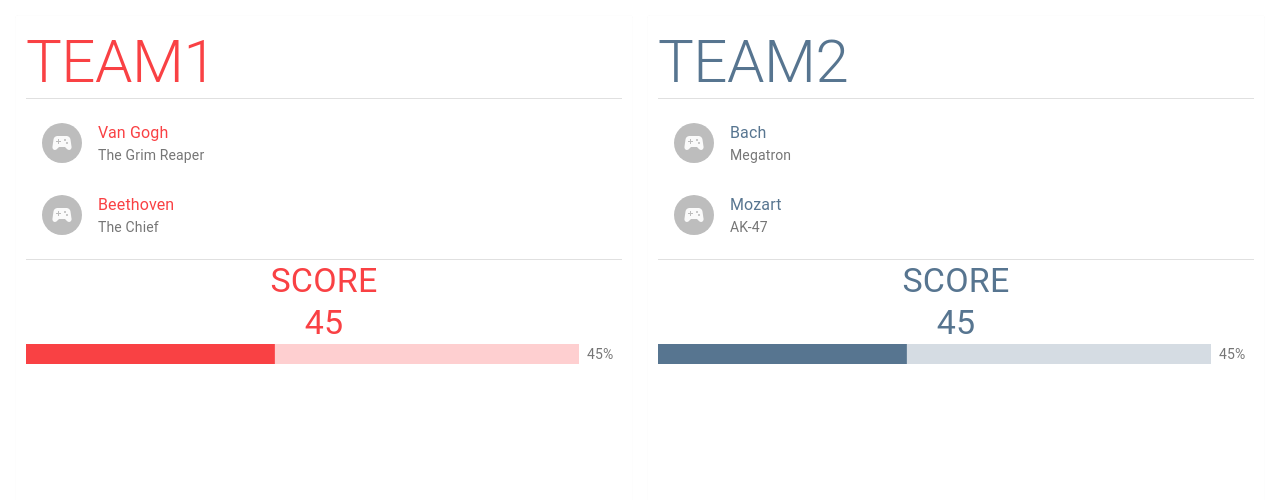
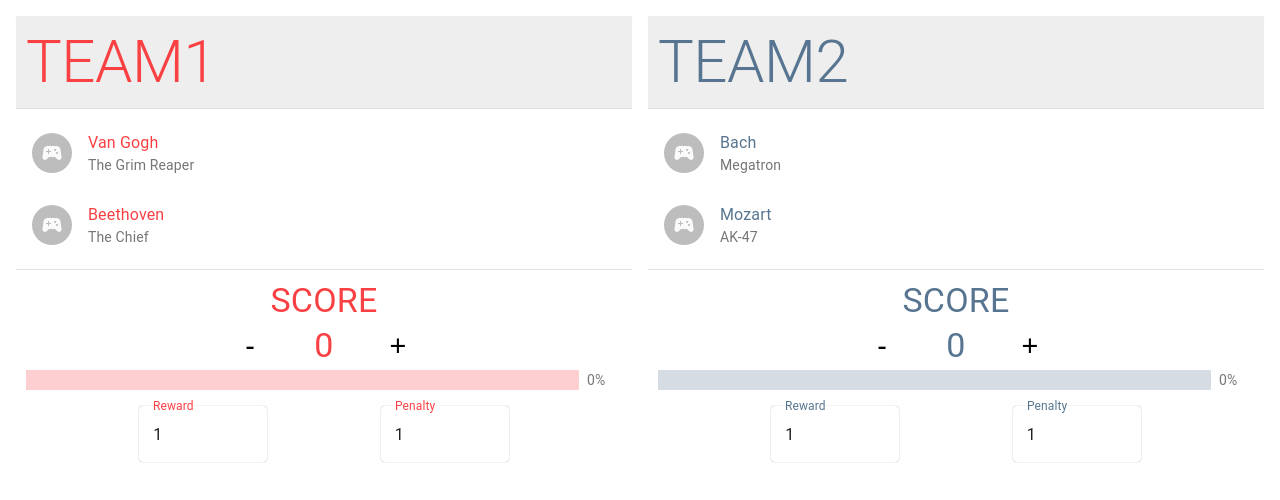
Before and after one commit to sabovyan/team-maker, a React (Create React App) app: page /game in a window 1280 px wide. Shown: the top 500 px of the page. Built offline with nearby package versions, Linux system fonts and the light colour scheme.

Commit message:
ci(game): improve scoreTracker

```diff
--- a/src/App.js
+++ b/src/App.js
@@ -3,7 +3,7 @@ import { BrowserRouter as Router, Switch, Route } from 'react-router-dom';
 import Game from './pages/Game';
 
 import SplitPlayers from './pages/SplitPlayers';
-import Stepper from './pages/Stepper';
+import Stepper from './pages/Stepper/Stepper';
 
 function App() {
   return (
--- /dev/null
+++ b/src/components/LinearProgressWithLabel/LinearProgressWithLabel.js
@@ -0,0 +1,40 @@
+import React from 'react';
+
+import Box from '@material-ui/core/Box';
+import LinearProgress from '@material-ui/core/LinearProgress';
+import Typography from '@material-ui/core/Typography';
+import { makeStyles } from '@material-ui/core/styles';
+
+const useStyles = (color) =>
+  makeStyles({
+    root: {
+      background: `${color}40`,
+      height: 20,
+
+      '& .MuiLinearProgress-barColorPrimary': {
+        background: `linear-gradient(to right, ${color}, ${color}40, ${color} )`,
+      },
+    },
+  });
+
+function LinearProgressWithLabel({ color, ...props }) {
+  const classes = useStyles(color)();
+  return (
+    <Box display="flex" alignItems="center">
+      <Box width="100%" mr={1}>
+        <LinearProgress
+          variant="determinate"
+          {...props}
+          className={classes.root}
+        />
+      </Box>
+      <Box minWidth={35}>
+        <Typography variant="body2" color="textSecondary">{`${Math.round(
+          props.value
+        )}%`}</Typography>
+      </Box>
+    </Box>
+  );
+}
+
+export default LinearProgressWithLabel;
--- /dev/null
+++ b/src/components/NameAndNickname/NameAndNickname.js
@@ -0,0 +1,57 @@
+import React, { useState, useEffect } from 'react';
+import { ListItemText } from '@material-ui/core';
+import COLORS from '../../constants/colors.constants';
+
+const nicknames = [
+  'Butterbean',
+  'Big Baby',
+  'The Nigerian Nightmare',
+  'The Hawk',
+  'Spud',
+  'Megatron',
+  'The Grim Reaper',
+  'The Chief',
+  'The Snake',
+  'Smokin',
+  'The Assassin',
+  'AK-47',
+  'Darth',
+  'Shogun',
+  'Ironhead',
+  'Mr. October',
+  'Marvelous',
+  'Refrigerator',
+  'The Golden Boy',
+  'The Bird',
+  'Tractor',
+  'Cool Papa',
+];
+
+function NameAndNickname({ index, primary }) {
+  const [nickname, setNickname] = useState('');
+
+  const getRandomNumber = (nicknames) => {
+    let random = Math.floor(Math.random() * nicknames.length);
+    const name = nicknames[random];
+    setNickname(name);
+    return name;
+  };
+
+  useEffect(() => {
+    getRandomNumber(nicknames);
+  }, []);
+  return (
+    <>
+      <ListItemText
+        primary={primary}
+        secondary={nickname}
+        style={{
+          color: COLORS[index],
+          fontWeight: 'bolder',
+        }}
+      />
+    </>
+  );
+}
+
+export default NameAndNickname;
--- /dev/null
+++ b/src/components/PointBox/PointBox.js
@@ -0,0 +1,64 @@
+import React from 'react';
+import { makeStyles } from '@material-ui/core/styles';
+import TextField from '@material-ui/core/TextField';
+
+const useStyles = (color) =>
+  makeStyles({
+    textField: {
+      '& .MuiInputBase-input': {
+        border: 'none',
+        borderRadius: 4,
+        maxWidth: 100,
+        transition: 'box-shadow 0.1s ease-in-out',
+        boxShadow: '0.1px 0.1px 1px #9494948f, -0.1px -0.1px 1px #9494948f',
+      },
+      '& .MuiInputBase-input:focus': {
+        border: 'none',
+        boxShadow: '7px 7px 7px #94949469, -7px -7px 7px #94949423',
+      },
+      '& .MuiInputBase-input:hover': {
+        border: 'none',
+        boxShadow: '7px 7px 7px #94949469, -7px -7px 7px #94949423',
+      },
+
+      '& .MuiOutlinedInput-root': {
+        border: 'none',
+      },
+
+      '& .MuiInputBase-root:hover': {
+        border: 'none',
+      },
+      '& .MuiOutlinedInput-notchedOutline': {
+        border: 'none',
+      },
+
+      '& .PrivateNotchedOutline-legendNotched-7': {
+        background: 'white',
+        color: '#0f4c5c',
+      },
+
+      '& .MuiFormLabel-root': {
+        color,
+        background: 'white',
+      },
+    },
+  });
+
+function PointBox({ color, onChange, value, label }) {
+  const classes = useStyles(color)();
+  return (
+    <>
+      <TextField
+        className={classes.textField}
+        margin="normal"
+        label={label}
+        variant="outlined"
+        onChange={onChange}
+        value={value}
+        type="number"
+      />
+    </>
+  );
+}
+
+export default PointBox;
--- a/src/components/ScoreTracker/ScoreTracker.js
+++ b/src/components/ScoreTracker/ScoreTracker.js
@@ -1,7 +1,163 @@
-import React from 'react';
+import React, { useEffect, useState } from 'react';
+import Typography from '@material-ui/core/Typography';
+import LinearProgressWithLabel from '../LinearProgressWithLabel/LinearProgressWithLabel';
+import styles from './ScoreTracker.module.css';
+import { TextField } from '@material-ui/core';
+import PointBox from '../PointBox/PointBox';
 
-function ScoreTracker() {
-  return <div></div>;
+function ScoreTracker({ maxScore, color }) {
+  const [score, setScore] = useState(0);
+  const [longPress, setLongPress] = useState(false);
+  const [direction, setDirection] = useState(null);
+  const [timing, setTiming] = useState(800);
+  const [outerTime, setOuterTime] = useState(new Date().getTime());
+  const [reward, setReward] = useState(1);
+  const [penalty, setPenalty] = useState(1);
+
+  const handleMouseDown = (e) => {
+    console.log(e.target.nodeName);
+    // console.log(e.target.childNodes);
+    // console.log(e.target);
+    if (e.target.id === 'back') {
+      setDirection('back');
+    }
+    if (e.target.id === 'forward') {
+      setDirection('forward');
+    }
+
+    setLongPress(true);
+  };
+  const handleMouseUp = () => {
+    setLongPress(false);
+    setDirection(null);
+    setTiming(300);
+    setOuterTime(new Date().getTime());
+  };
+
+  const handleRewardChange = ({ target: { value } }) => {
+    setReward(Number(value));
+  };
+
+  const handleScoreIncrement = () => {
+    setScore((score) => (score < maxScore ? Number(score) + reward : 100));
+  };
+
+  const handlePenaltyChange = ({ target: { value } }) => {
+    setPenalty(Number(value));
+  };
+
+  const handleScoreDecrement = () => {
+    setScore((score) => (score > 0 ? Number(score) - penalty : 0));
+  };
+
+  useEffect(() => {
+    let timerId;
+
+    if (longPress) {
+      const innerTime = new Date().getTime();
+      timerId = setTimeout(() => {
+        // console.log(outerTime);
+        if (direction === 'back') {
+          setScore((score) => (score > 0 ? Number(score) - penalty : 0));
+        } else {
+          setScore((score) =>
+            score < maxScore ? Number(score) + reward : 100
+          );
+        }
+
+        if (innerTime > outerTime + 1000) {
+          setTiming(100);
+        }
+        if (innerTime > outerTime + 5000) {
+          setTiming(50);
+        }
+      }, timing);
+    }
+
+    return () => {
+      clearTimeout(timerId);
+    };
+  });
+
+  return (
+    <div
+      style={{
+        padding: 10,
+      }}
+    >
+      <Typography
+        variant="h4"
+        component="h5"
+        align="center"
+        style={{
+          textTransform: 'uppercase',
+          color,
+        }}
+      >
+        Score
+      </Typography>
+
+      <div
+        style={{
+          display: 'flex',
+          alignItems: 'center',
+          justifyContent: 'center',
+        }}
+      >
+        <button
+          onClick={handleScoreDecrement}
+          id="back"
+          onMouseDown={handleMouseDown}
+          onMouseUp={handleMouseUp}
+          className={styles.button}
+        >
+          -
+        </button>
+
+        <Typography
+          variant="h4"
+          component="h5"
+          align="center"
+          style={{
+            textTransform: 'uppercase',
+            color,
+            width: 100,
+          }}
+        >
+          {score}
+        </Typography>
+        <button
+          onClick={handleScoreIncrement}
+          id="forward"
+          onMouseDown={handleMouseDown}
+          onMouseUp={handleMouseUp}
+          className={styles.button}
+        >
+          +
+        </button>
+      </div>
+      <LinearProgressWithLabel value={(score * 100) / maxScore} color={color} />
+      <div
+        style={{
+          display: 'flex',
+          justifyContent: 'space-evenly',
+        }}
+      >
+        <PointBox
+          label="Reward"
+          color={color}
+          value={reward}
+          onChange={handleRewardChange}
+        />
+        <PointBox
+          label="Penalty"
+          color={color}
+          value={penalty}
+          onChange={handlePenaltyChange}
+        />
+      </div>
+    </div>
+  );
 }
 
 export default ScoreTracker;
--- /dev/null
+++ b/src/components/ScoreTracker/ScoreTracker.module.css
@@ -0,0 +1,34 @@
+.button {
+  width: 3rem;
+  height: 3rem;
+  font-size: 1.8rem;
+  border-radius: 50px;
+  border: none;
+  outline: none;
+  background: transparent;
+  cursor: pointer;
+  position: relative;
+}
+
+.button:hover {
+  transition: background 0.3s ease-in-out;
+  background: #f5f5f5;
+}
+
+.button::after {
+  position: absolute;
+  content: '';
+  width: 3rem;
+  height: 3rem;
+  border-radius: 50px;
+  background: #505050;
+  top: 0;
+  left: 0;
+  transform: rotateY(90deg) scale(0);
+}
+
+.button:active::after {
+  transform: rotateY(0) scale(1);
+  background: transparent;
+  transition: all 0.25s ease-in-out;
+}
--- a/src/components/Team/Team.js
+++ b/src/components/Team/Team.js
@@ -1,50 +1,11 @@
 import React, { useState } from 'react';
-import {
-  Box,
-  Divider,
-  LinearProgress,
-  List,
-  Typography,
-  makeStyles,
-} from '@material-ui/core';
+import { Divider, List, Typography } from '@material-ui/core';
 import styles from './Team.module.css';
 
 import TeamMate from '../TeamMate/TeamMate';
-
-const useStyles = (color) =>
-  makeStyles({
-    root: {
-      background: `${color}40`,
-      height: 20,
-
-      '& .MuiLinearProgress-barColorPrimary': {
-        background: color,
-      },
-    },
-  });
-
-function LinearProgressWithLabel({ color, ...props }) {
-  const classes = useStyles(color)();
-  return (
-    <Box display="flex" alignItems="center">
-      <Box width="100%" mr={1}>
-        <LinearProgress
-          variant="determinate"
-          {...props}
-          className={classes.root}
-        />
-      </Box>
-      <Box minWidth={35}>
-        <Typography variant="body2" color="textSecondary">{`${Math.round(
-          props.value
-        )}%`}</Typography>
-      </Box>
-    </Box>
-  );
-}
+import ScoreTracker from '../ScoreTracker/ScoreTracker';
 
 function Team({ team, color, index, maxScore }) {
-  const [score, setScore] = useState(45);
   return (
     <div className={styles.team}>
       <Typography
@@ -53,6 +14,8 @@ function Team({ team, color, index, maxScore }) {
         style={{
           textTransform: 'uppercase',
           color,
+          backgroundColor: '#eeeeee',
+          padding: 10,
         }}
       >
         {team.name}
@@ -62,29 +25,7 @@ function Team({ team, color, index, maxScore }) {
         <TeamMate index={index} players={team.players} />
       </List>
       <Divider />
-      <Typography
-        variant="h4"
-        component="h5"
-        align="center"
-        style={{
-          textTransform: 'uppercase',
-          color,
-        }}
-      >
-        Score
-      </Typography>
-      <Typography
-        variant="h4"
-        component="h5"
-        align="center"
-        style={{
-          textTransform: 'uppercase',
-          color,
-        }}
-      >
-        {score}
-      </Typography>
-      <LinearProgressWithLabel value={(score * maxScore) / 100} color={color} />
+      <ScoreTracker color={color} maxScore={maxScore} />
     </div>
   );
 }
--- a/src/components/Team/Team.module.css
+++ b/src/components/Team/Team.module.css
@@ -1,5 +1,4 @@
 .team {
-  padding: 10px;
   box-shadow: 0.1px 0.1px 1px #9494948f, -0.1px -0.1px 1px #9494948f;
   transition: box-shadow 0.1s ease-in-out;
 }
--- a/src/components/TeamMate/TeamMate.js
+++ b/src/components/TeamMate/TeamMate.js
@@ -1,61 +1,18 @@
 import React from 'react';
-import {
-  Avatar,
-  Divider,
-  ListItem,
-  ListItemAvatar,
-  ListItemText,
-} from '@material-ui/core';
-import COLORS from '../../constants/colors.constants';
-import SportsEsportsIcon from '@material-ui/icons/SportsEsports';
+import { Avatar, Divider, ListItem, ListItemAvatar } from '@material-ui/core';
 
-const nicknames = [
-  'Butterbean',
-  'Big Baby',
-  'The Nigerian Nightmare',
-  'The Hawk',
-  'Spud',
-  'Megatron',
-  'The Grim Reaper',
-  'The Chief',
-  'The Snake',
-  'Smokin',
-  'The Assassin',
-  'AK-47',
-  'Darth',
-  'Shogun',
-  'Ironhead',
-  'Mr. October',
-  'Marvelous',
-  'Refrigerator',
-  'The Golden Boy',
-  'The Bird',
-  'Tractor',
-  'Cool Papa',
-];
+import SportsESportsIcon from '@material-ui/icons/SportsEsports';
+import NameAndNickname from '../NameAndNickname/NameAndNickname';
 
 function TeamMate({ players, index }) {
-  const getRandomNumber = (nickNames) => {
-    let random = Math.floor(Math.random() * nickNames.length);
-
-    return random;
-  };
-
   return players.map((player) => (
     <ListItem key={player.id}>
       <ListItemAvatar>
         <Avatar>
-          <SportsEsportsIcon />
+          <SportsESportsIcon />
         </Avatar>
       </ListItemAvatar>
-      <ListItemText
-        primary={player.name}
-        secondary={nicknames[getRandomNumber(nicknames)]}
-        style={{
-          color: COLORS[index],
-          fontWeight: 'bolder',
-        }}
-      />
+      <NameAndNickname index={index} primary={player.name} />
       <Divider />
     </ListItem>
   ));
--- a/src/components/Teams/Teams.module.css
+++ b/src/components/Teams/Teams.module.css
@@ -1,7 +1,7 @@
 .teams {
   display: grid;
   grid-template-columns: repeat(auto-fit, minmax(300px, 1fr));
-  grid-template-rows: repeat(auto-fill, 500px);
+  grid-template-rows: repeat(auto-fill, minmax(500px, 1fr));
   gap: 1rem;
   padding: 1rem;
 }
```
Also changed, not shown: 1 other file (tests, documents, lock files or other folders).
